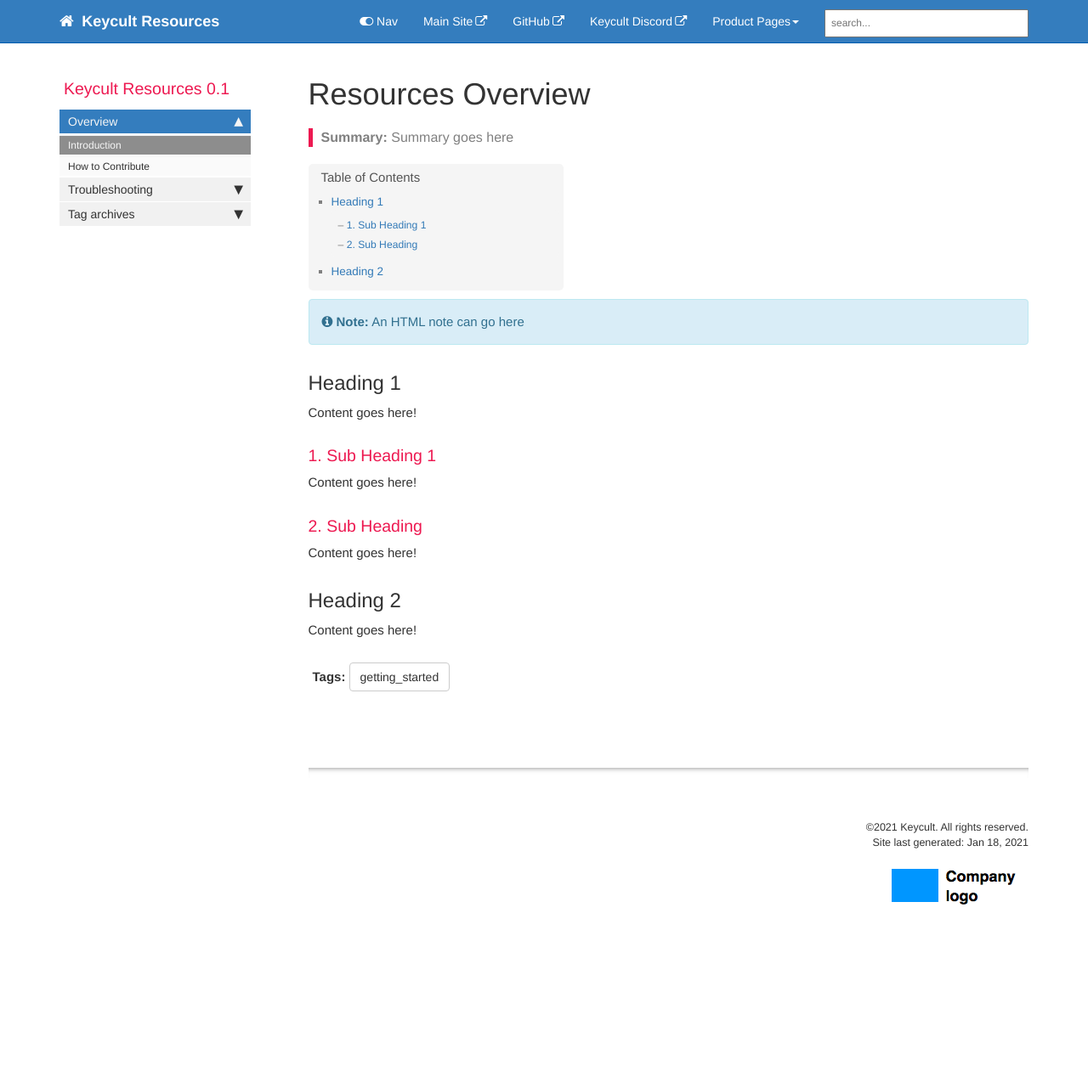
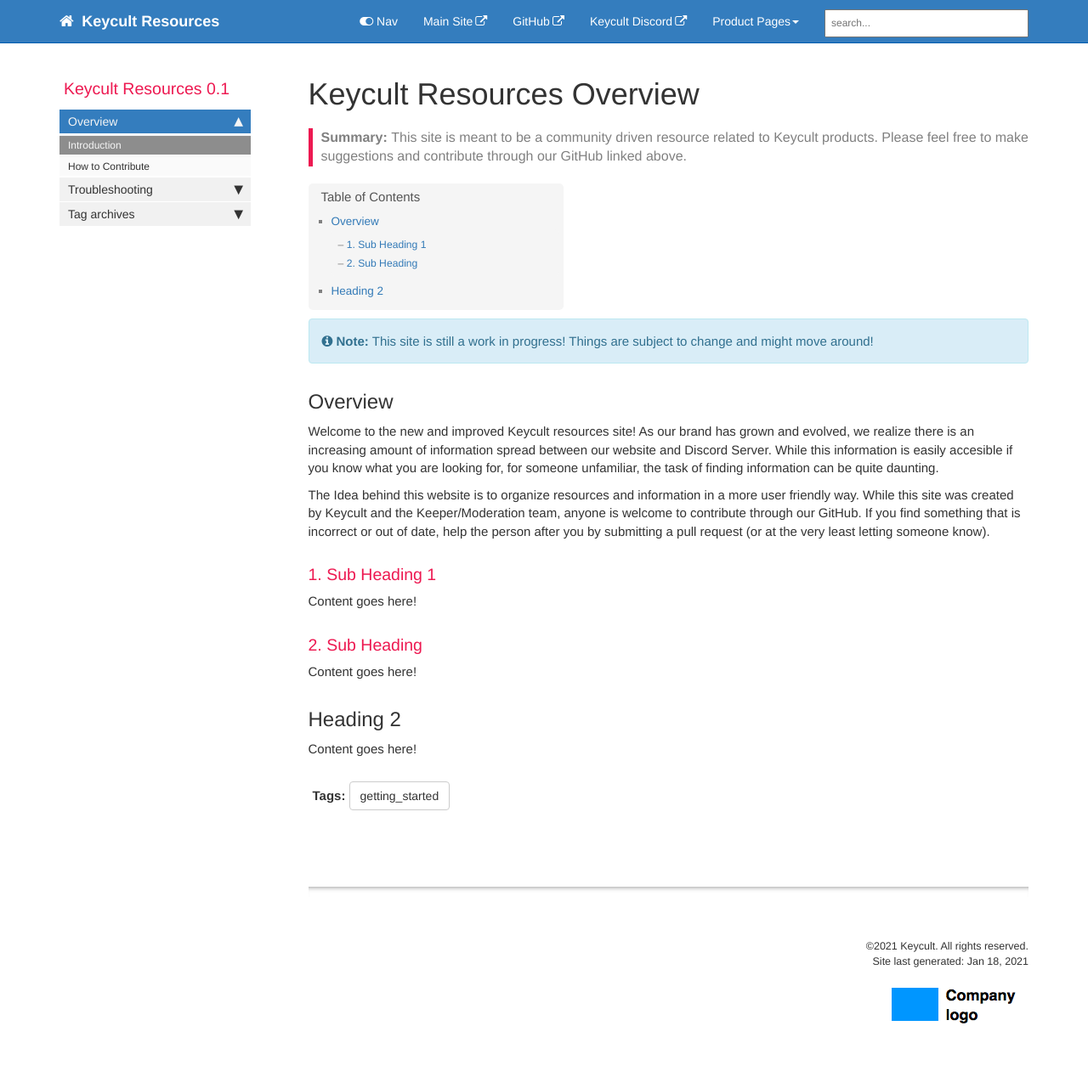
Before and after one commit to keycult/keycult-resources, a Jekyll site: the page built from index.md, in a window 1280 px wide. Shown: the whole page at 85% size. Built offline with Jekyll 4.4.1, drawn with Linux system fonts in a browser that asks for light colours; comment, search, counter and statistics services are not loaded; before the commit the page ends 1141 px from its top, so only the background shows below that.

Commit message:
Updating the main landing page.
Updating the main landing page and also creating a PR to test the new
functionality of only changing the site content, and not submitting
build artifacts

```diff
--- a/index.md
+++ b/index.md
@@ -1,17 +1,19 @@
 ---
-title: "Resources Overview"
+title: "Keycult Resources Overview"
 keywords: sample homepage
 tags: [getting_started]
 sidebar: mydoc_sidebar
 permalink: index.html
-summary: Summary goes here
+summary: "This site is meant to be a community driven resource related to Keycult products. Please feel free to make suggestions and contribute through our GitHub linked above."
 ---
 
-{% include note.html content="An HTML note can go here" %}
+{% include note.html content="This site is still a work in progress! Things are subject to change and might move around!" %}
 
-## Heading 1
+## Overview
 
-Content goes here!
+Welcome to the new and improved Keycult resources site! As our brand has grown and evolved, we realize there is an increasing amount of information spread between our website and Discord Server. While this information is easily accesible if you know what you are looking for, for someone unfamiliar, the task of finding information can be quite daunting.
+
+The Idea behind this website is to organize resources and information in a more user friendly way. While this site was created by Keycult and the Keeper/Moderation team, anyone is welcome to contribute through our GitHub. If you find something that is incorrect or out of date, help the person after you by submitting a pull request (or at the very least letting someone know).
 
 ### 1. Sub Heading 1
 
```
